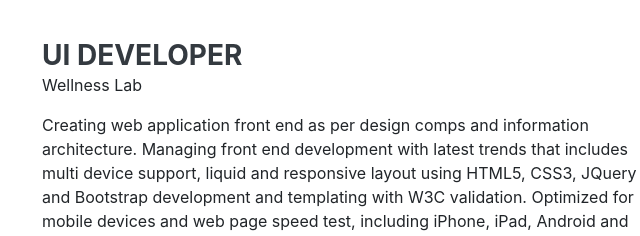
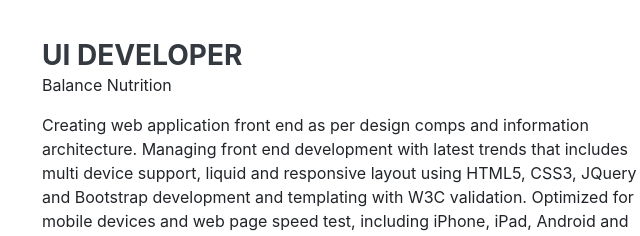
Before and after one commit to KhanAshraf/khanashraf.github.io, a website with bundled scripts: page index.html in a window 1280 px wide. Shown: the part 524-760 px from the top of the page, 278-918 px from the left. Built offline with nearby package versions, Linux system fonts and the light colour scheme.

Commit message:
update experience

```diff
--- a/index.html
+++ b/index.html
@@ -74,7 +74,7 @@
         <div class="resume-item d-flex flex-column flex-md-row mb-5">
           <div class="resume-content mr-auto">
             <h3 class="mb-0">UI Developer</h3>
-            <div class="subheading mb-3">Wellness Lab</div>
+            <div class="subheading mb-3">Balance Nutrition</div>
             <p>Creating web application front end as per design comps and information architecture. Managing front end development with latest trends that includes multi device support, liquid and responsive layout using HTML5, CSS3, JQuery and Bootstrap development and templating with W3C validation. Optimized for mobile devices and web page speed test, including iPhone, iPad, Android and using responsive design and development principals.</p>
           </div>
           <div class="resume-date text-md-right">
```
